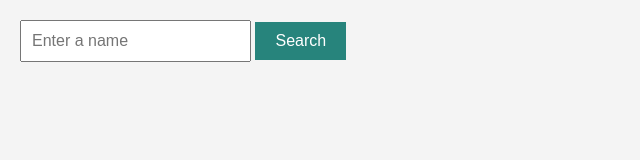
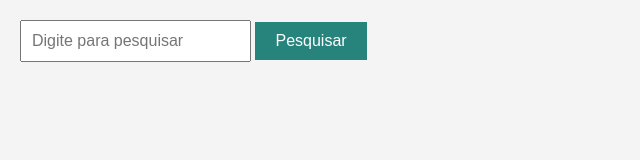
Before and after one commit to 1agro/phone-extension, a plain HTML site: page index.html in a window 1280 px wide. Shown: the whole page, without its empty margins (0-640 px from the left). Drawn offline with Linux system fonts and the light colour scheme.

Commit message:
Update index.html

```diff
--- a/index.html
+++ b/index.html
@@ -8,8 +8,8 @@
 </head>
 <body>
     <div class="search-container">
-        <input type="text" id="search-input" placeholder="Enter a name">
-        <button onclick="searchPerson()">Search</button>
+        <input type="text" id="search-input" placeholder="Digite para pesquisar">
+        <button onclick="searchPerson()">Pesquisar</button>
     </div>
     <div id="result" class="hidden">
         <h2>Person Details</h2>
```
